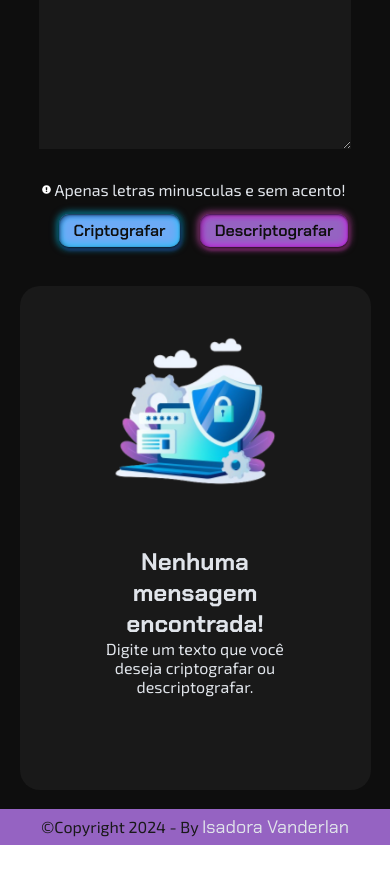
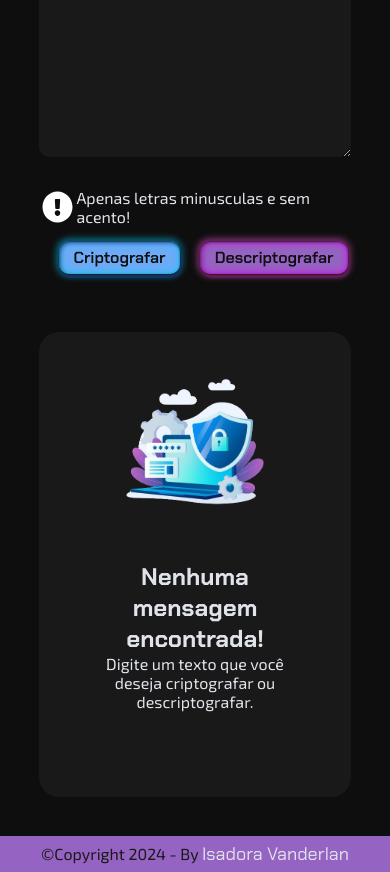
Before and after one commit to IsadoraVanderlan/challenge_ONE_T6, a plain HTML site: page index.html in a window 390 px wide. Shown: the part 141-1013 px from the top of the page. Before the commit the page ends 986 px from the top, so only its background shows below. Drawn offline with Linux system fonts and the light colour scheme.

Commit message:
feito responsivo e finalizado

```diff
--- a/index.html
+++ b/index.html
@@ -3,8 +3,8 @@
 
 <head>
   <meta charset="UTF-8">
+  <meta name="viewport" content="width=device-width, initial-scale=1.0">
   <meta name="Cripto-IV" content="Pagina que faz descriptografia de textos, feito por Isadora Vanderlan.">
-
   <link rel="stylesheet" href="style.css">
   <link rel="shortcut icon" href="img/criptografia.png" type="image/x-icon">
   <link rel="preconnect" href="https://fonts.googleapis.com">
@@ -15,7 +15,7 @@
 </head>
 
 <body>
-  <main>
+  <main class="mainContainer">
     <div class="texto">
       <img src="img/criptografia2.png" alt="Logo do projeto ONE">
       <div class="textoCaixa">
--- a/style.css
+++ b/style.css
@@ -51,6 +51,7 @@ textarea {
 
 #mensage {
   padding: 3%;
+  border-radius: 10px;
 }
 
 .buttons {
@@ -133,7 +134,7 @@ textarea {
 
 .cripto {
   text-align: center;
-  margin: 5%;
+  margin: 10%;
   padding: 2%;
   background-color: #191919;
   border-radius: 20px;
@@ -204,8 +205,18 @@ footer a {
   font-size: 18px;
 }
 
-@media (max-width: 800px) {
-  main {
+
+@media (max-width: 767px) {
+  .mainContainer {
     grid-template-columns: 1fr;
   }
+  .cripto {
+    margin-right: 10%;
+  }
 }
+
+@media (max-width: 500px) {
+  main .texto img {
+    width: 10%;
+  }
+}
```
Also changed, not shown: teste.html (added).
